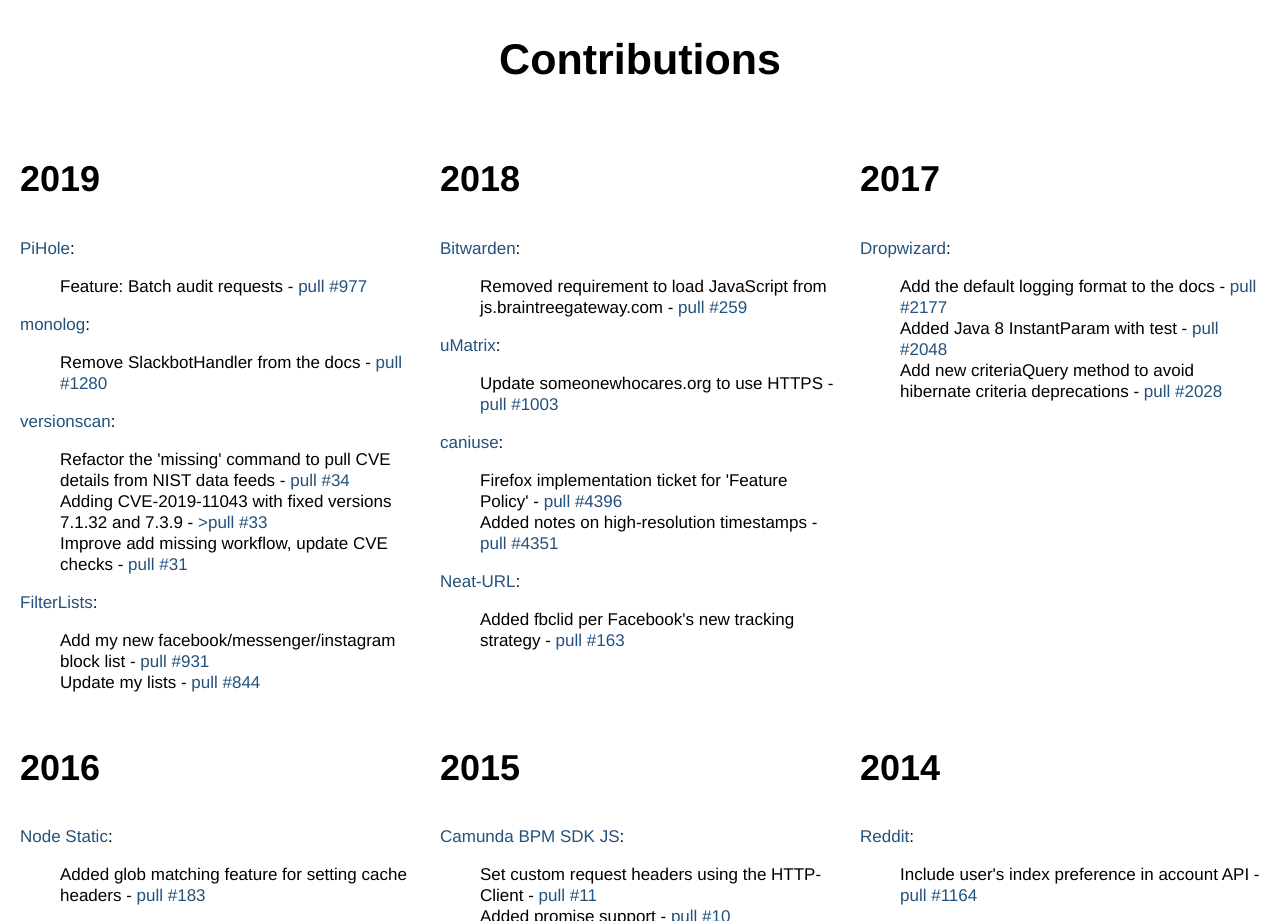
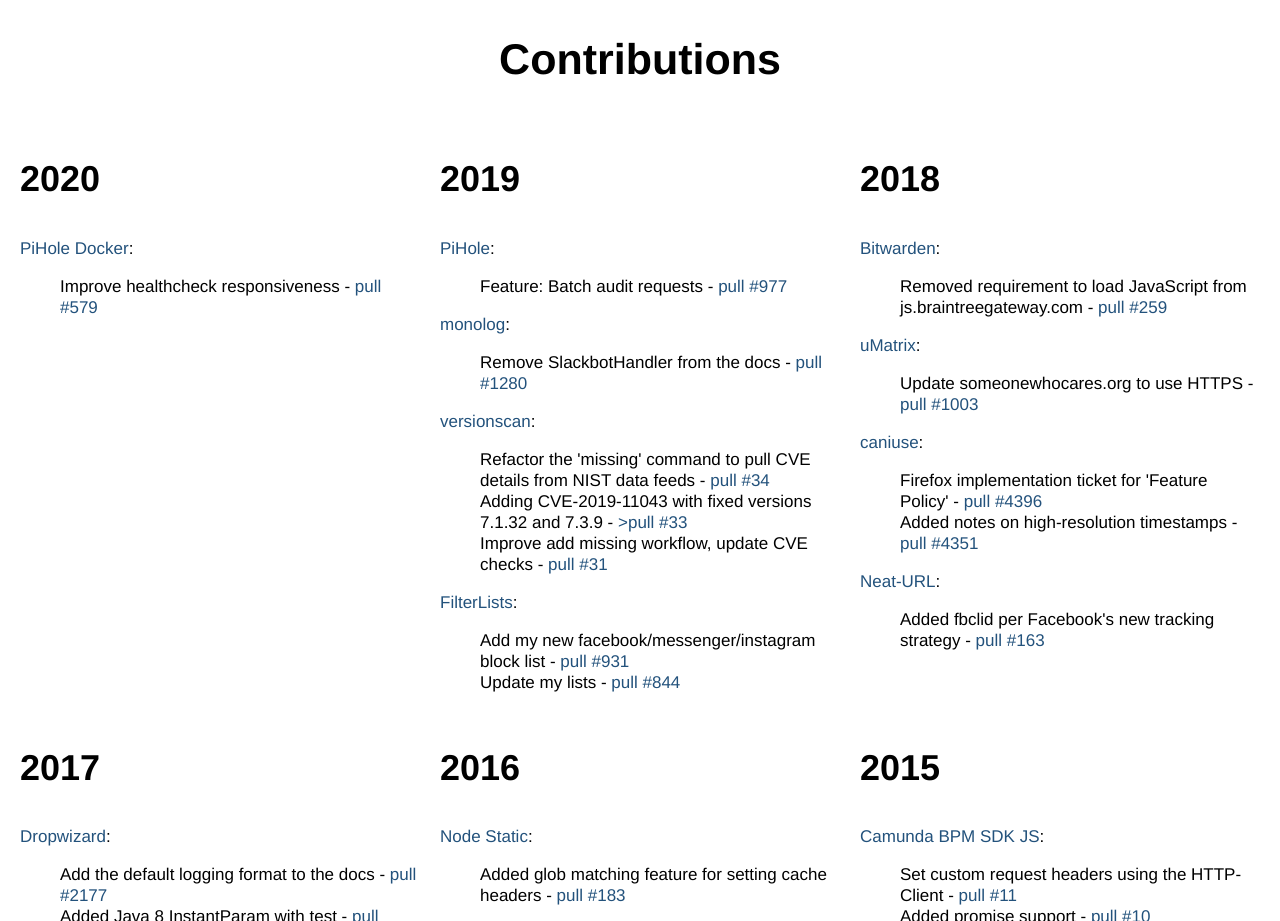
Before and after one commit to lightswitch05/lightswitch05.github.io, a plain HTML site: page index.html in a window 1280 px wide. Shown: the part 1787-2708 px from the top of the page. Drawn offline with Linux system fonts and the light colour scheme.

Commit message:
Added docker pihole contribution for 2020

```diff
--- a/index.html
+++ b/index.html
@@ -112,6 +112,18 @@
 
     <section class="contributions">
         <h2>Contributions</h2>
+        <section class="contribution">
+            <h3>2020</h3>
+            <dl>
+                <dt><a href="https://github.com/pi-hole/docker-pi-hole">PiHole Docker</a>:</dt>
+                <dd>
+                    <ul>
+                        <li>Improve healthcheck responsiveness - <a href="https://github.com/pi-hole/docker-pi-hole/pull/579">pull
+                            #579</a></li>
+                    </ul>
+                </dd>
+            </dl>
+        </section>
         <section class="contribution">
             <h3>2019</h3>
             <dl>
```
